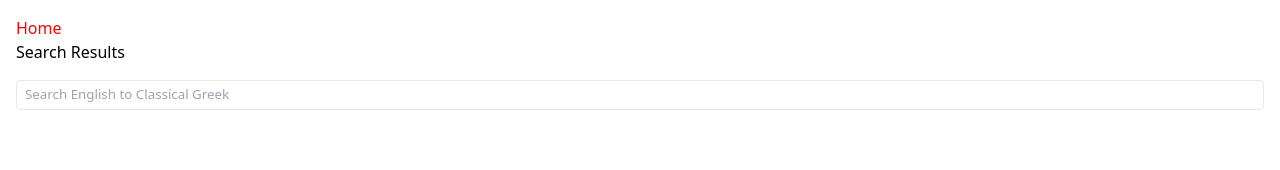
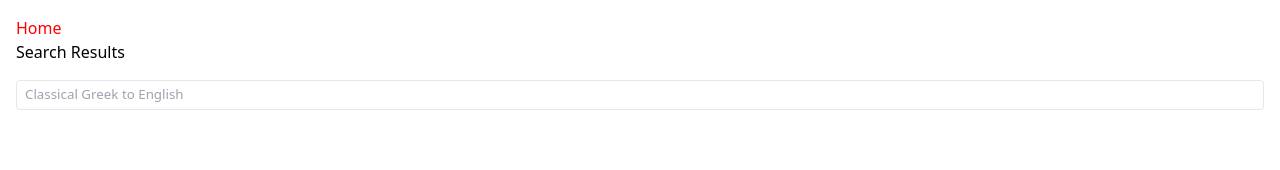
Before and after one commit to parlamas/horistics, a Next.js app: page /search-results in a window 1280 px wide. Shown: the top 170 px of the page. Built offline with nearby package versions, Linux system fonts and the light colour scheme.

Commit message:
sep29-1702

```diff
--- a/src/app/components/NavbarDesktop.tsx
+++ b/src/app/components/NavbarDesktop.tsx
@@ -154,7 +154,7 @@ const NavbarDesktop: React.FC = () => {
           <form onSubmit={handleSearch} className="flex items-center">
             <input
               type="text"
-              placeholder="English to Classical Greek"
+              placeholder="Classical Greek to English"
               className="w-full px-2 py-1 rounded text-black"
               value={searchQuery}
               onChange={(e) => setSearchQuery(e.target.value)}
--- a/src/app/components/NavbarMobile.tsx
+++ b/src/app/components/NavbarMobile.tsx
@@ -192,7 +192,7 @@ const NavbarMobile: React.FC = () => {
           <form onSubmit={handleSearch} className="flex items-center">
             <input
               type="text"
-              placeholder="English to Classical Greek"
+              placeholder="Classical Greek to English"
               className="w-full px-2 py-1 rounded text-black xs"
               value={searchQuery}
               onChange={(e) => setSearchQuery(e.target.value)}
--- a/src/app/search-results/page.tsx
+++ b/src/app/search-results/page.tsx
@@ -58,7 +58,7 @@ const SearchResults: React.FC = () => {
             <form onSubmit={handleSearch} className="mb-4">
                 <input
                     type="text"
-                    placeholder="Search English to Classical Greek"
+                    placeholder="Classical Greek to English"
                     value={query}
                     onChange={(e) => setQuery(e.target.value)}
                     className="w-full px-2 py-1 rounded border"
```
